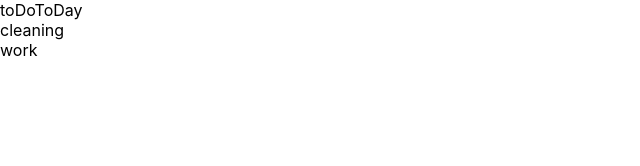
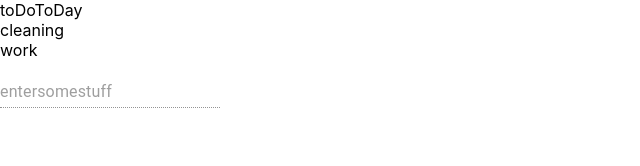
Before and after one commit to ojripley/todoList, a React (Create React App) app in the folder client/: page / in a window 1280 px wide. Shown: the top 166 px of the page, without its empty margins (0-640 px from the left). Built offline with nearby package versions, Linux system fonts and the light colour scheme.

Commit message:
create an editable text component

```diff
--- a/client/package.json
+++ b/client/package.json
@@ -3,6 +3,8 @@
   "version": "0.1.0",
   "private": true,
   "dependencies": {
+    "@material-ui/core": "^4.9.1",
+    "@material-ui/icons": "^4.9.1",
     "@testing-library/jest-dom": "^4.2.4",
     "@testing-library/react": "^9.3.2",
     "@testing-library/user-event": "^7.1.2",
--- a/client/src/App.js
+++ b/client/src/App.js
@@ -2,6 +2,7 @@ import React, { useState } from 'react';
 
 import Nav from './components/Nav';
 import Category from './components/Category';
+import EditableText from './components/EditableText';
 
 import './App.css';
 
@@ -19,6 +20,7 @@ function App() {
       <div id={'app'}>
         {categoryComponents}
       </div>
+      <EditableText defaultText={'entersomestuff'}></EditableText>
     </>
   );
 }
--- /dev/null
+++ b/client/src/components/EditableText.js
@@ -0,0 +1,60 @@
+import React, { useState } from "react";
+import TextField from "@material-ui/core/TextField";
+import Edit from "@material-ui/icons/Edit";
+import IconButton from "@material-ui/core/IconButton";
+
+export default function EditableText(props) {
+
+  const [text, setText] = useState('test');
+  const [editMode, setEditMode] = useState(false);
+  const [mouseOver, setMouseOver] = useState(false);
+
+  const handleChange = event => {
+    setText(event.target.value);
+  };
+
+  const handleMouseEnter= () => {
+    if (!mouseOver) {
+      setMouseOver(true);
+    }
+  };
+
+  const handleMouseOut = () => {
+    if (mouseOver) {
+      setMouseOver(false);
+    }
+    setEditMode(false);
+  };
+
+  const handleClick = () => {
+    setEditMode(true);
+    setMouseOver(false);
+  };
+
+  const handleKeyPress = (event) => {
+    if (event.charCode === 13) {
+      setMouseOver(false);
+      setEditMode(false);
+    }
+  }
+
+
+  return (
+    <div
+      onMouseEnter={handleMouseEnter}
+      onMouseLeave={handleMouseOut}>
+      <TextField
+        name="text"
+        defaultValue={props.defaultText}
+        margin="normal"
+        onChange={handleChange}
+        disabled={!editMode}
+        onKeyPress={handleKeyPress}
+        onClick={handleClick}
+      />
+      {mouseOver && <IconButton onClick={handleClick}>
+        <Edit />
+      </IconButton>}
+    </div>
+  );
+}
```
Also changed, not shown: client/src/components/Todo.js (added), 1 other file (tests, documents, lock files or other folders).
